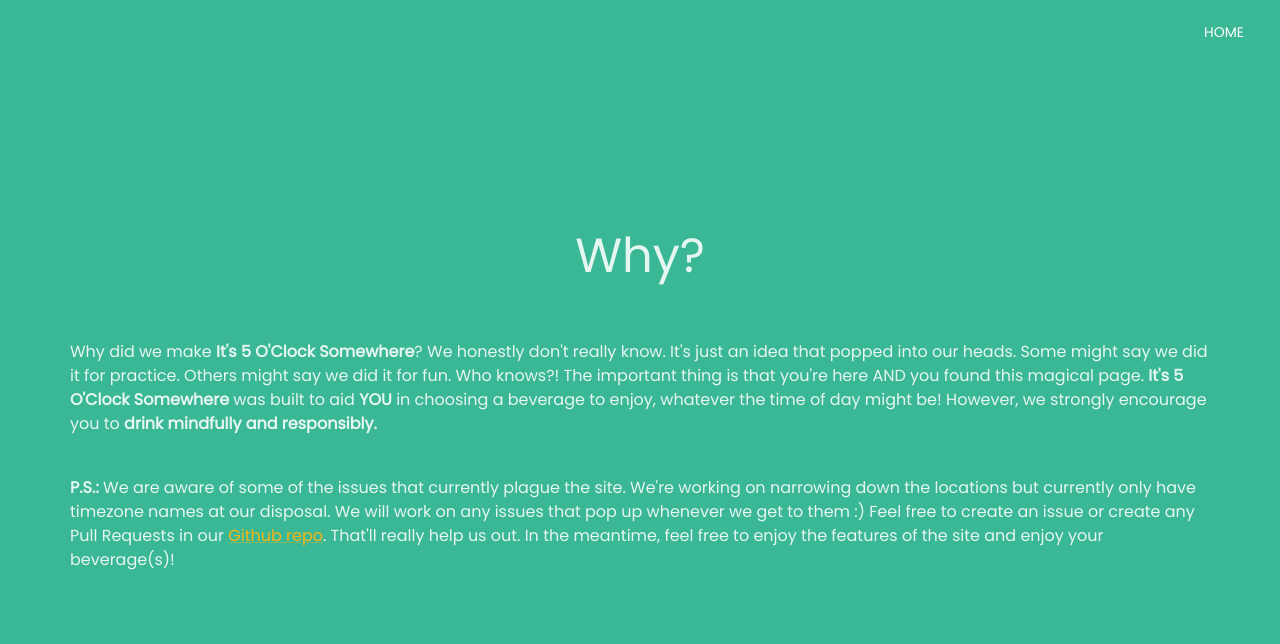
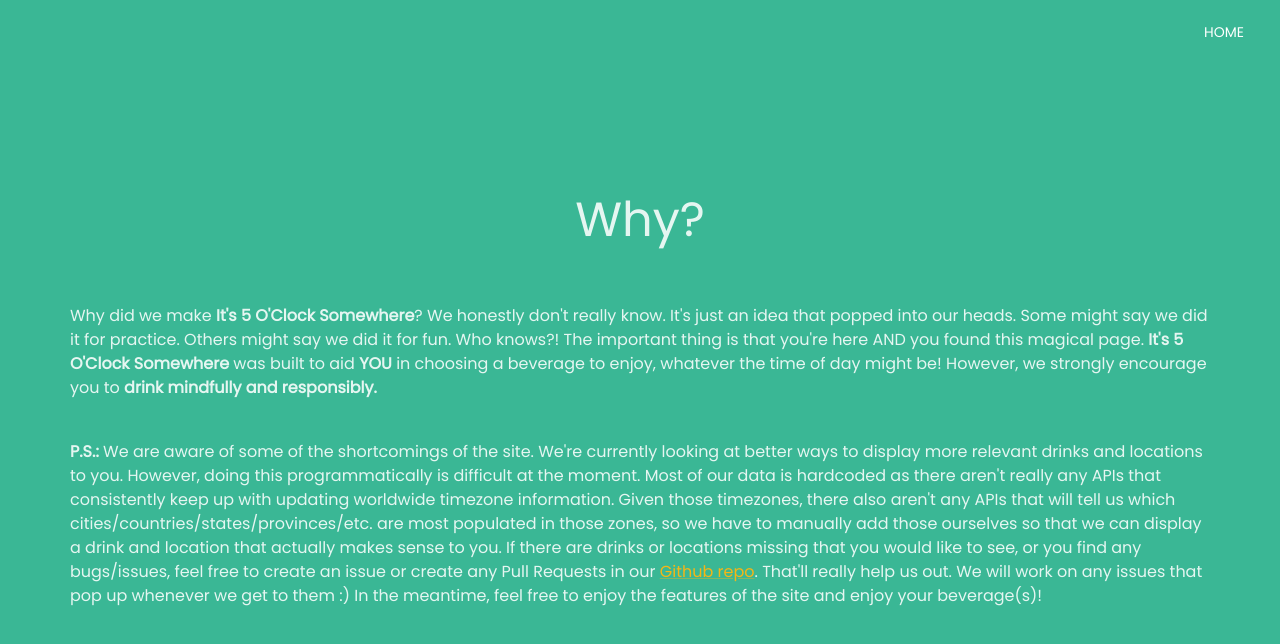
Before and after one commit to jonathan-pe/5oclock, a React (Create React App) app: page /why in a window 1280 px wide. Shown: the top 644 px of the page. Built offline with nearby package versions, Linux system fonts and the light colour scheme.

Commit message:
chore: update why page info

```diff
--- a/src/modules/why/why.jsx
+++ b/src/modules/why/why.jsx
@@ -29,14 +29,19 @@
         <strong>drink mindfully and responsibly.</strong>
       </Typography>
       <Typography sx={{ mt: 5 }}>
-        <strong>P.S.:</strong> We are aware of some of the issues that currently plague the site. We're working on
-        narrowing down the locations but currently only have timezone names at our disposal. We will work on any issues
-        that pop up whenever we get to them :) Feel free to create an issue or create any Pull Requests in our{' '}
+        <strong>P.S.:</strong> We are aware of some of the shortcomings of the site. We're currently looking at better
+        ways to display more relevant drinks and locations to you. However, doing this programmatically is difficult at
+        the moment. Most of our data is hardcoded as there aren't really any APIs that consistently keep up with
+        updating worldwide timezone information. Given those timezones, there also aren't any APIs that will tell us
+        which cities/countries/states/provinces/etc. are most populated in those zones, so we have to manually add those
+        ourselves so that we can display a drink and location that actually makes sense to you. If there are drinks or
+        locations missing that you would like to see, or you find any bugs/issues, feel free to create an issue or
+        create any Pull Requests in our{' '}
         <Link href='https://github.com/jonathan-pe/5oclock' color='secondary.main' target='_blank'>
           Github repo
         </Link>
-        . That'll really help us out. In the meantime, feel free to enjoy the features of the site and enjoy your
-        beverage(s)!
+        . That'll really help us out. We will work on any issues that pop up whenever we get to them :) In the meantime,
+        feel free to enjoy the features of the site and enjoy your beverage(s)!
       </Typography>
     </StyledBox>
   )
```
